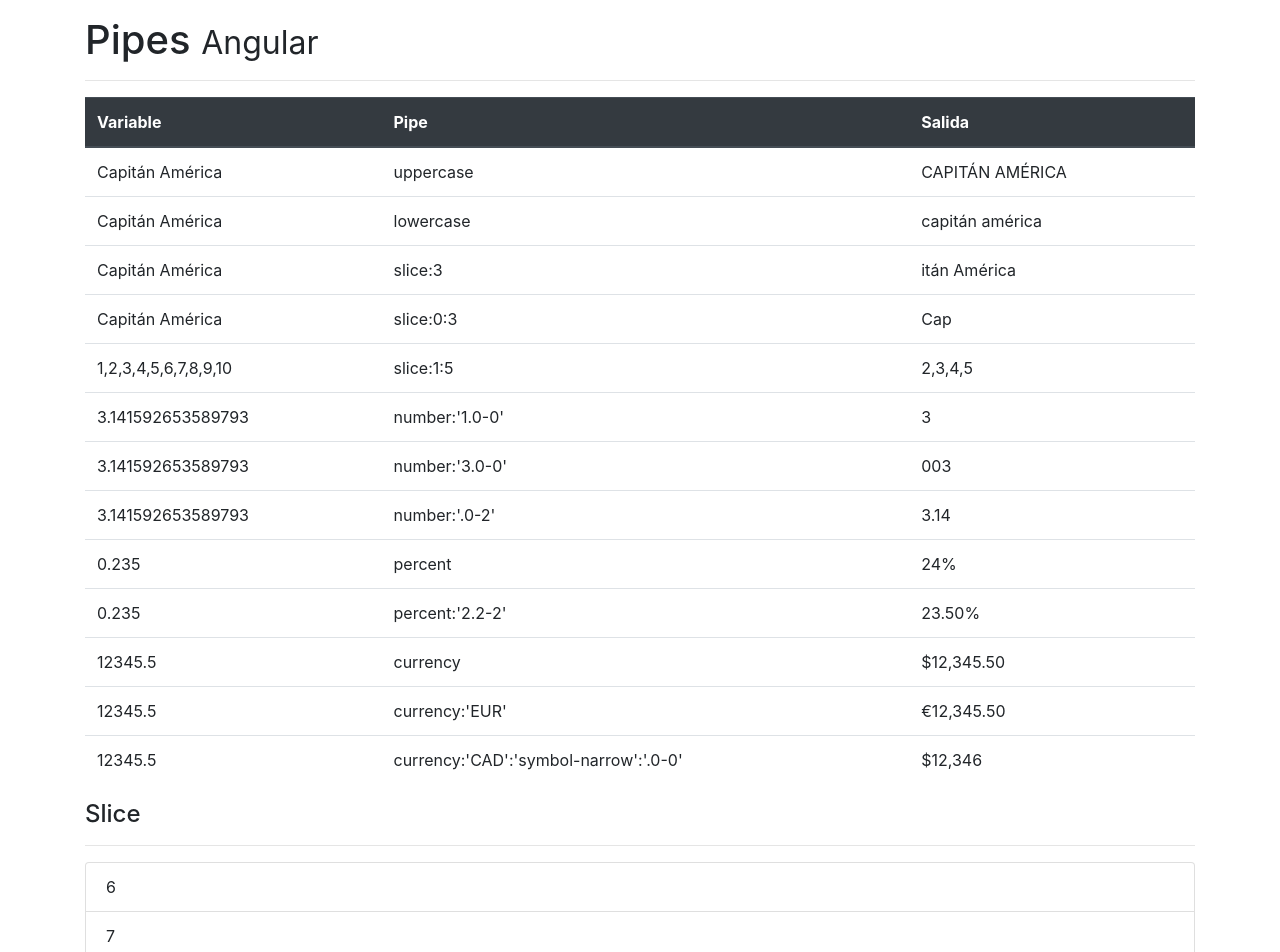
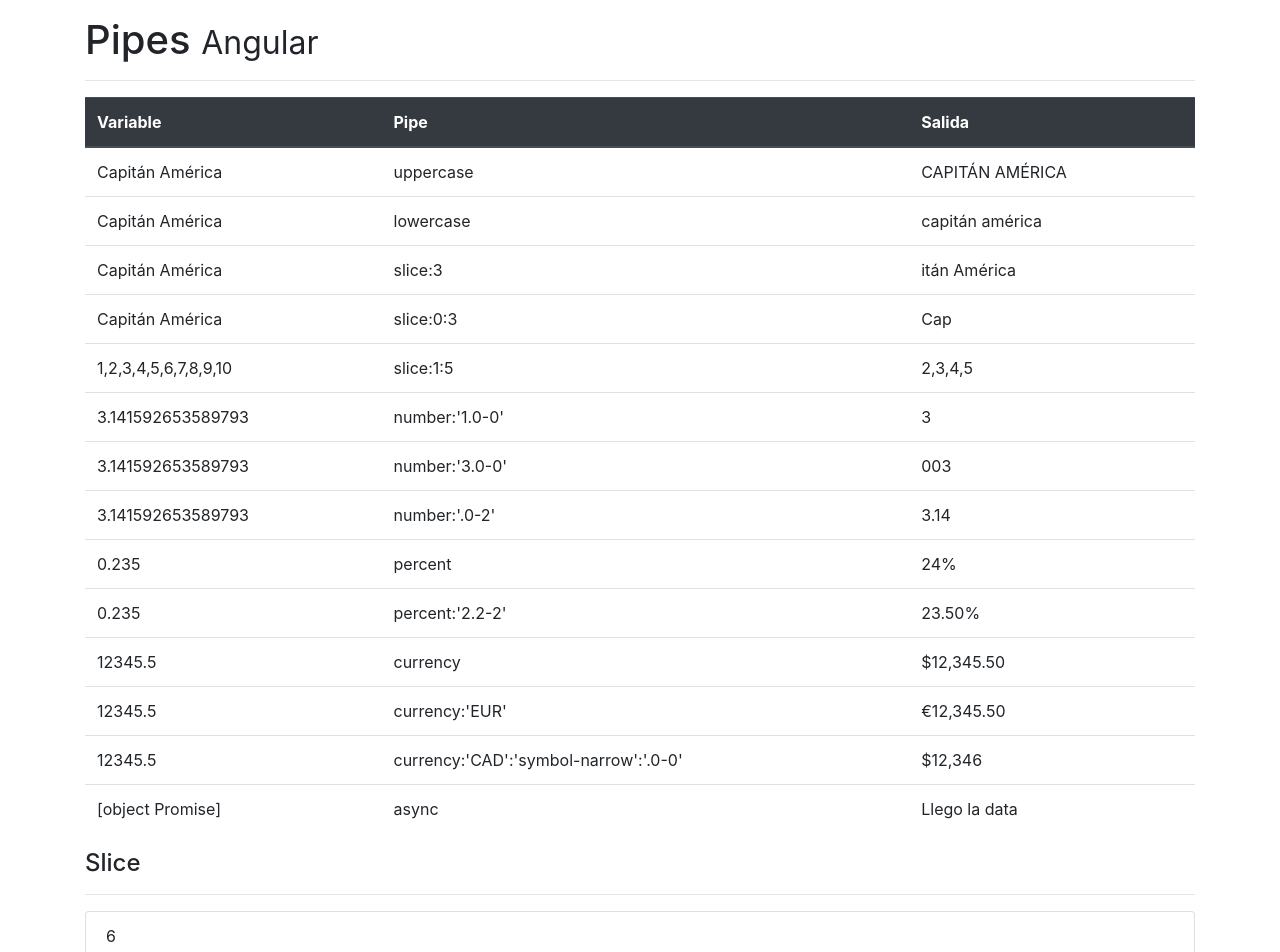
Before and after one commit to JoeyMP/angular, an Angular app in the folder curso/03-pipes/: page / in a window 1280 px wide. Shown: the top 952 px of the page. Built offline with nearby package versions, Linux system fonts and the light colour scheme.

Commit message:
pipes-async

```diff
--- a/curso/03-pipes/src/app/app.component.html
+++ b/curso/03-pipes/src/app/app.component.html
@@ -76,6 +76,11 @@
           <td> currency:'CAD':'symbol-narrow':'.0-0'</td>
           <td>{{salario | currency:'CAD':'symbol-narrow':'.0-0'}}</td>
         </tr>
+        <tr>
+          <td>{{valorPromesa}}</td>
+          <td> async</td>
+          <td>{{valorPromesa | async}}</td>
+        </tr>
       </tbody>
     </table>
 
--- a/curso/03-pipes/src/app/app.component.ts
+++ b/curso/03-pipes/src/app/app.component.ts
@@ -19,4 +19,12 @@
       casa: '20'
     }
   }
+
+  valorPromesa = new Promise<String>(
+    (resolve)=>{
+      setTimeout(() => {
+        resolve('Llego la data');
+      }, 4500);
+    }
+  )
 }
```
